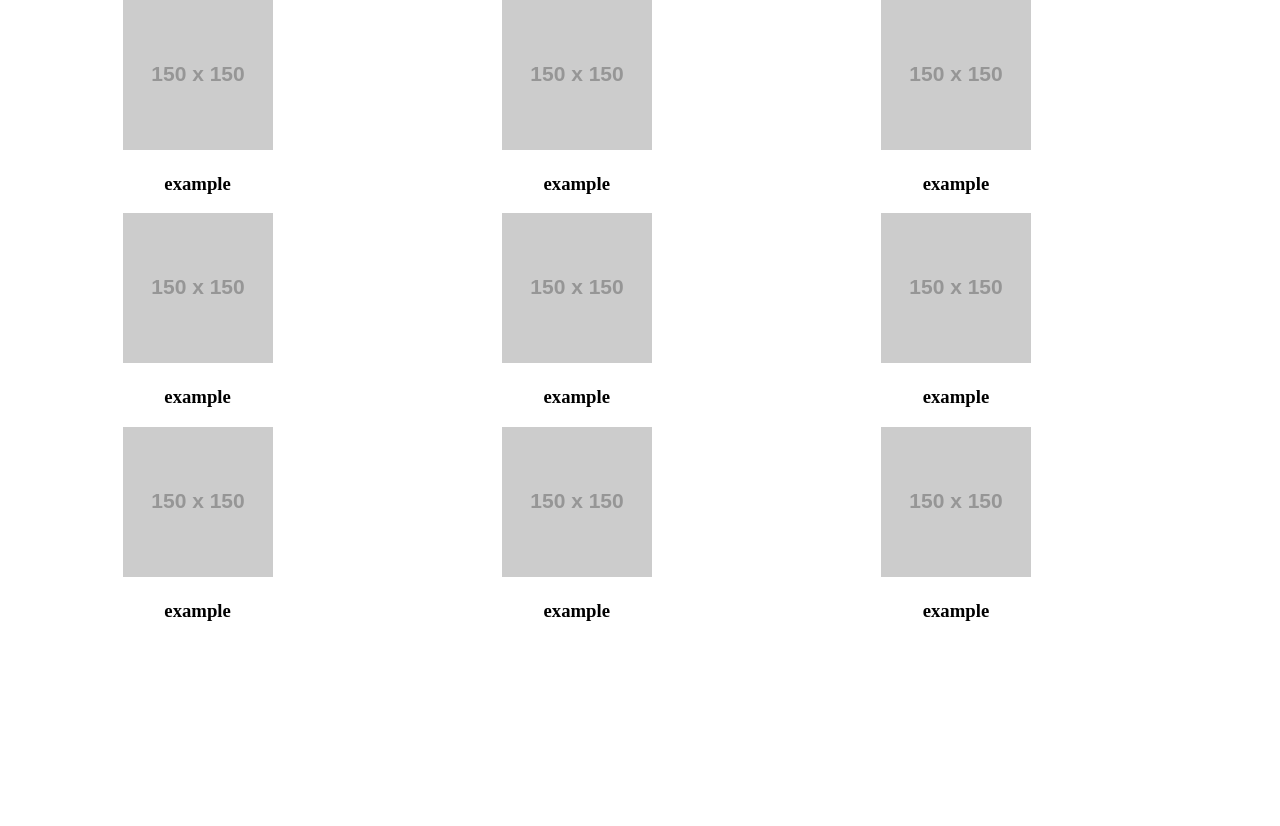
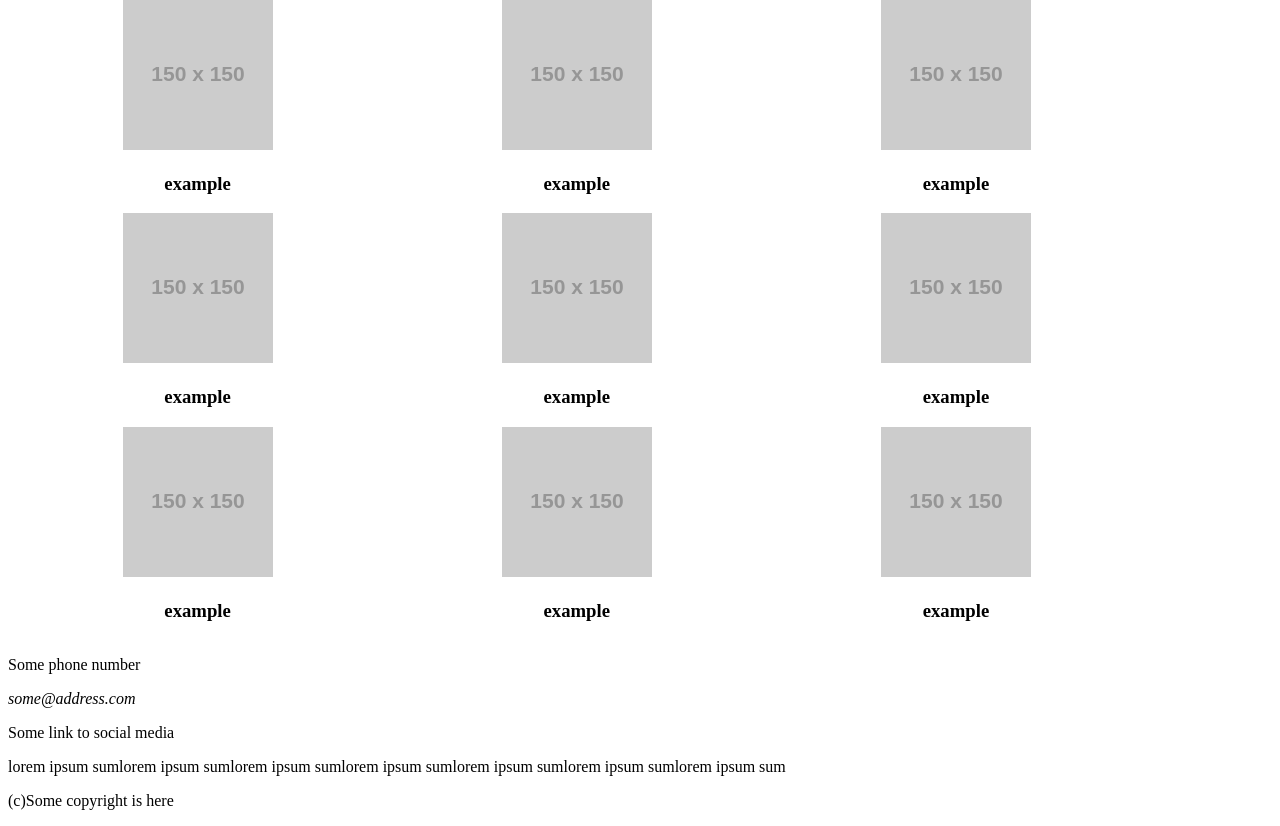
Before and after one commit to bambooka/landing_page, a plain HTML site: page index.html in a window 1280 px wide. Shown: the part 198-1024 px from the top of the page. Before the commit the page ends 846 px from the top, so only its background shows below. Drawn offline with Linux system fonts and the light colour scheme; placeholder pictures from the web are drawn by us.

Commit message:
Change footer's structure

```diff
--- a/index.html
+++ b/index.html
@@ -34,6 +34,21 @@
     <div id="goods_list"></div>
 </section>
 
+<footer>
+    <div id="info">
+        <div id="contact_info">
+            <p>Some phone number</p>
+            <address>some@address.com</address>
+            <p>Some link to social media</p>
+        </div>
+        <div id="about_info">
+            <p>lorem ipsum sumlorem ipsum sumlorem ipsum sumlorem ipsum sumlorem ipsum sumlorem ipsum sumlorem ipsum
+                sum</p>
+        </div>
+    </div>
+    <p id="copyright">(c)Some copyright is here</p>
+</footer>
+
 <script async src="js/main.js"></script>
 </body>
 </html>
```
